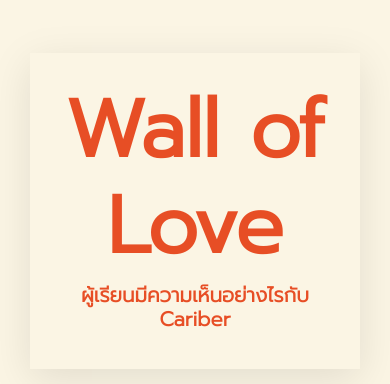
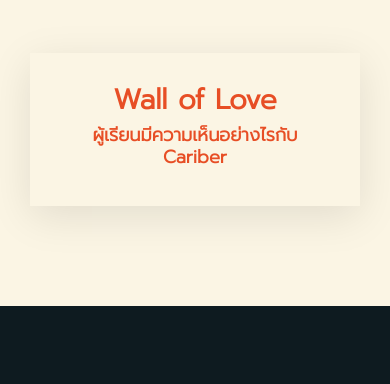
Before and after one commit to nobbydoo80/Next.js-cariber, a Next.js app in the folder frontend/: page /review in a window 390 px wide. Shown: the part 189-573 px from the top of the page. Built offline with nearby package versions, Linux system fonts and the light colour scheme; grey boxes are pictures that could not be loaded.

Commit message:
rename visions to titel

```diff
--- a/frontend/pages/review.tsx
+++ b/frontend/pages/review.tsx
@@ -22,15 +22,15 @@
                                 </div>
                             </div>
                         </div>
-                        <div id="block-vision" className="block-type--text text-center col-7" style={{ marginBottom: 50 }}>
+                        <div id="block-titel" className="block-type--text text-center col-7" style={{ marginBottom: 50 }}>
                             <div className="block box-shadow-large background-unrecognized aos-init aos-animate">
                                 <h1>
-                                    <span style={{ color: '#e74e25', fontSize: 80 }}>
+                                    <span style={{ color: '#e74e25' }}>
                                         Wall of Love
                                     </span>
                                 </h1>
                                 <h4>
-                                    <span style={{ color: '#e74e25', fontSize: 20 }}>
+                                    <span style={{ color: '#e74e25' }}>
                                         ผู้เรียนมีความเห็นอย่างไรกับ Cariber
                                     </span>
                                 </h4>
--- a/frontend/styles/especial/review.module.scss
+++ b/frontend/styles/especial/review.module.scss
@@ -2,8 +2,22 @@
     background-color: #fbf5e4;
 }
 
-#block-vision .block {
+#block-titel .block {
     padding: 30px;
+}
+
+#block-titel h1 {
+    font-size: 80px;
+    @media (max-width: 768px) {
+        font-size: 28px;
+    }
+}
+
+#block-titel h4 {
+    font-size: 20px;
+    @media (max-width: 768px) {
+        font-size: 18px;
+    }
 }
 
 #block-person-1 .block {
```
